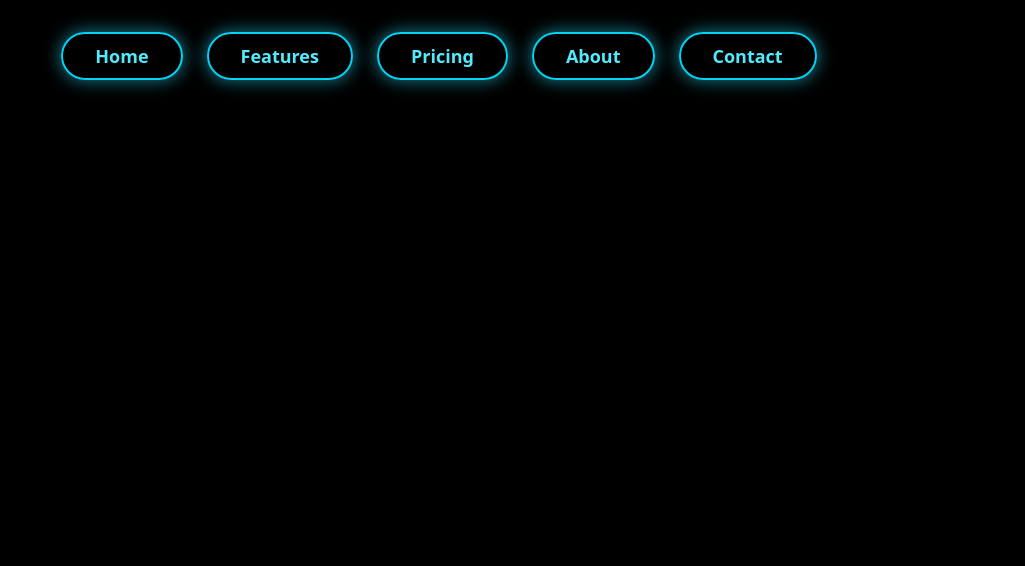
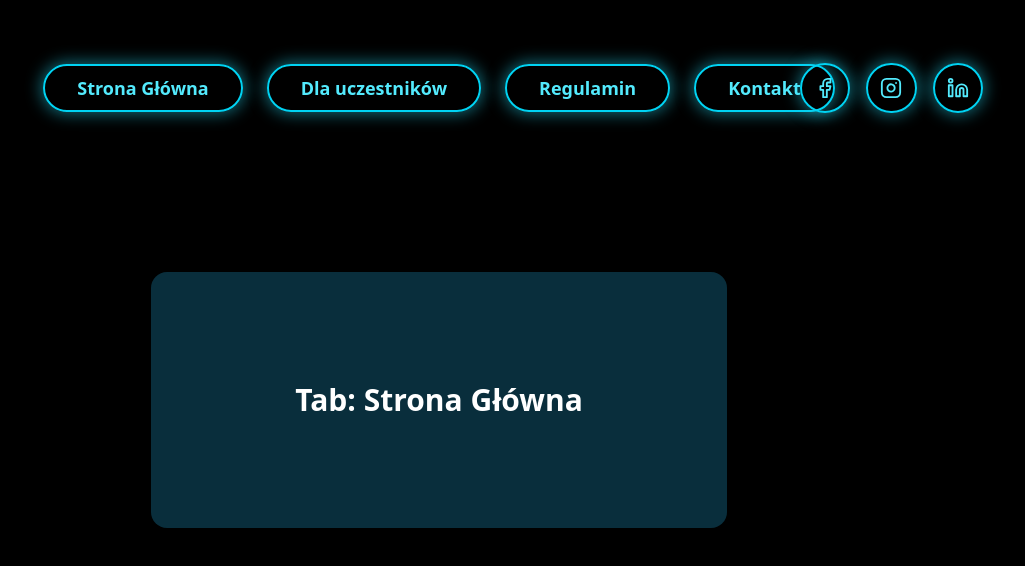
Before and after one commit to DorianPietruszewski/Wtyczka2025, a Next.js app: page / in a window 1280 px wide. Shown: the top 566 px of the page, without its empty margins (201-1226 px from the left). Built offline with nearby package versions, Linux system fonts and the light colour scheme.

Commit message:
Przykładowe taby

```diff
--- a/app/page.tsx
+++ b/app/page.tsx
@@ -1,9 +1,41 @@
+"use client"
+
 import NeonNav from "@/components/neonnav";
+import SocialButtons from "@/components/social-buttons";
+import { useState } from "react";
+
+const tabData = [
+  { id: "home", label: "Strona Główna", bg: "bg-cyan-900/60", text: "Tab: Strona Główna" },
+  { id: "participants", label: "Dla uczestników", bg: "bg-purple-900/60", text: "Tab: Dla uczestników" },
+  { id: "rules", label: "Regulamin", bg: "bg-green-900/60", text: "Tab: Regulamin" },
+  { id: "contact", label: "Kontakt", bg: "bg-yellow-900/60", text: "Tab: Kontakt" },
+];
 
 export default function Home() {
+  const [activeTab, setActiveTab] = useState("home"); // "home" = Strona Główna domyślnie
+
   return (
     <div className="min-h-screen bg-black">
-      <NeonNav />
+      <div className="relative flex items-center px-8 pt-8">
+        <div className="flex-1 flex justify-center">
+          <NeonNav onTabChange={setActiveTab} />
+        </div>
+        <div className="absolute right-24">
+          <SocialButtons />
+        </div>
+      </div>
+      <main className="flex flex-col items-center justify-center min-h-[60vh] relative">
+        {tabData.map(tab => (
+          <div
+            key={tab.id}
+            id={tab.id}
+            className={`w-full max-w-xl h-64 flex items-center justify-center rounded-2xl mt-8 text-3xl font-bold text-white shadow-lg absolute left-1/2 -translate-x-1/2 transition-all duration-500 ease-in-out ${tab.bg} ${activeTab === tab.id ? 'opacity-100 scale-100 z-10' : 'opacity-0 scale-95 z-0 pointer-events-none'}`}
+            style={{ zIndex: activeTab === tab.id ? 10 : 0 }}
+          >
+            {tab.text}
+          </div>
+        ))}
+      </main>
     </div>
   );
 }
--- a/components/neonnav.tsx
+++ b/components/neonnav.tsx
@@ -1,27 +1,42 @@
 "use client"
 
 import Link from "next/link"
+import { useState } from "react"
 
-export default function NeonNav() {
-  const navLinks = [
-    { href: "/", label: "Home" },
-    { href: "/features", label: "Features" },
-    { href: "/pricing", label: "Pricing" },
-    { href: "/about", label: "About" },
-    { href: "/contact", label: "Contact" },
-  ];
+const navLinks = [
+  { id: "home", label: "Strona Główna" },
+  { id: "participants", label: "Dla uczestników" },
+  { id: "rules", label: "Regulamin" },
+  { id: "contact", label: "Kontakt" },
+];
+
+interface NeonNavProps {
+  onTabChange?: (id: string) => void;
+}
+
+export default function NeonNav({ onTabChange }: NeonNavProps) {
+  const [activeTab, setActiveTab] = useState("home");
+
+  const handleTabClick = (id: string) => {
+    setActiveTab(id);
+    if (onTabChange) onTabChange(id);
+    const section = document.getElementById(id);
+    if (section) {
+      section.scrollIntoView({ behavior: "smooth" });
+    }
+  };
 
   return (
     <nav className="flex justify-center items-center gap-6 py-8">
       {navLinks.map((link) => (
-        <Link
-          key={link.href}
-          href={link.href}
-          className="relative px-8 py-2 rounded-full border-2 border-cyan-400 bg-transparent text-cyan-300 font-semibold text-lg transition-all duration-200 shadow-[0_0_16px_2px_rgba(34,211,238,0.5)] hover:scale-105 hover:shadow-[0_0_32px_6px_rgba(34,211,238,0.8)] hover:text-cyan-100 focus:outline-none focus:ring-2 focus:ring-cyan-400"
+        <button
+          key={link.id}
+          onClick={() => handleTabClick(link.id)}
+          className={`relative px-8 py-2 rounded-full border-2 border-cyan-400 bg-transparent text-cyan-300 font-semibold text-lg transition-all duration-200 shadow-[0_0_16px_2px_rgba(34,211,238,0.5)] hover:scale-105 hover:shadow-[0_0_32px_6px_rgba(34,211,238,0.8)] hover:text-cyan-100 focus:outline-none focus:ring-2 focus:ring-cyan-400 ${activeTab === link.id ? 'bg-cyan-900/30' : ''} cursor-pointer`}
           style={{ boxShadow: "0 0 16px 2px rgba(34,211,238,0.5)" }}
         >
           {link.label}
-        </Link>
+        </button>
       ))}
     </nav>
   );
--- /dev/null
+++ b/components/social-buttons.tsx
@@ -0,0 +1,41 @@
+import { Facebook, Instagram, Linkedin } from "lucide-react"
+import Link from "next/link"
+
+export default function SocialButtons() {
+  return (
+    <div className="flex items-center space-x-4">
+      <Link
+        href="https://facebook.com"
+        target="_blank"
+        rel="noopener noreferrer"
+        style={{ height: '50.4px', width: '50.4px' }}
+        className="flex items-center justify-center rounded-full border-2 border-cyan-400 bg-transparent text-cyan-300 shadow-[0_0_16px_2px_rgba(34,211,238,0.5)] transition-all hover:scale-105 hover:shadow-[0_0_32px_6px_rgba(34,211,238,0.8)] hover:text-cyan-100 focus:outline-none focus:ring-2 focus:ring-cyan-400"
+        aria-label="Facebook"
+      >
+        <Facebook size={22} />
+      </Link>
+
+      <Link
+        href="https://instagram.com"
+        target="_blank"
+        rel="noopener noreferrer"
+        style={{ height: '50.4px', width: '50.4px' }}
+        className="flex items-center justify-center rounded-full border-2 border-cyan-400 bg-transparent text-cyan-300 shadow-[0_0_16px_2px_rgba(34,211,238,0.5)] transition-all hover:scale-105 hover:shadow-[0_0_32px_6px_rgba(34,211,238,0.8)] hover:text-cyan-100 focus:outline-none focus:ring-2 focus:ring-cyan-400"
+        aria-label="Instagram"
+      >
+        <Instagram size={22} />
+      </Link>
+
+      <Link
+        href="https://linkedin.com"
+        target="_blank"
+        rel="noopener noreferrer"
+        style={{ height: '50.4px', width: '50.4px' }}
+        className="flex items-center justify-center rounded-full border-2 border-cyan-400 bg-transparent text-cyan-300 shadow-[0_0_16px_2px_rgba(34,211,238,0.5)] transition-all hover:scale-105 hover:shadow-[0_0_32px_6px_rgba(34,211,238,0.8)] hover:text-cyan-100 focus:outline-none focus:ring-2 focus:ring-cyan-400"
+        aria-label="LinkedIn"
+      >
+        <Linkedin size={22} />
+      </Link>
+    </div>
+  )
+}
--- /dev/null
+++ b/social-buttons.tsx
@@ -0,0 +1 @@
+export { default } from "./components/social-buttons";
```
